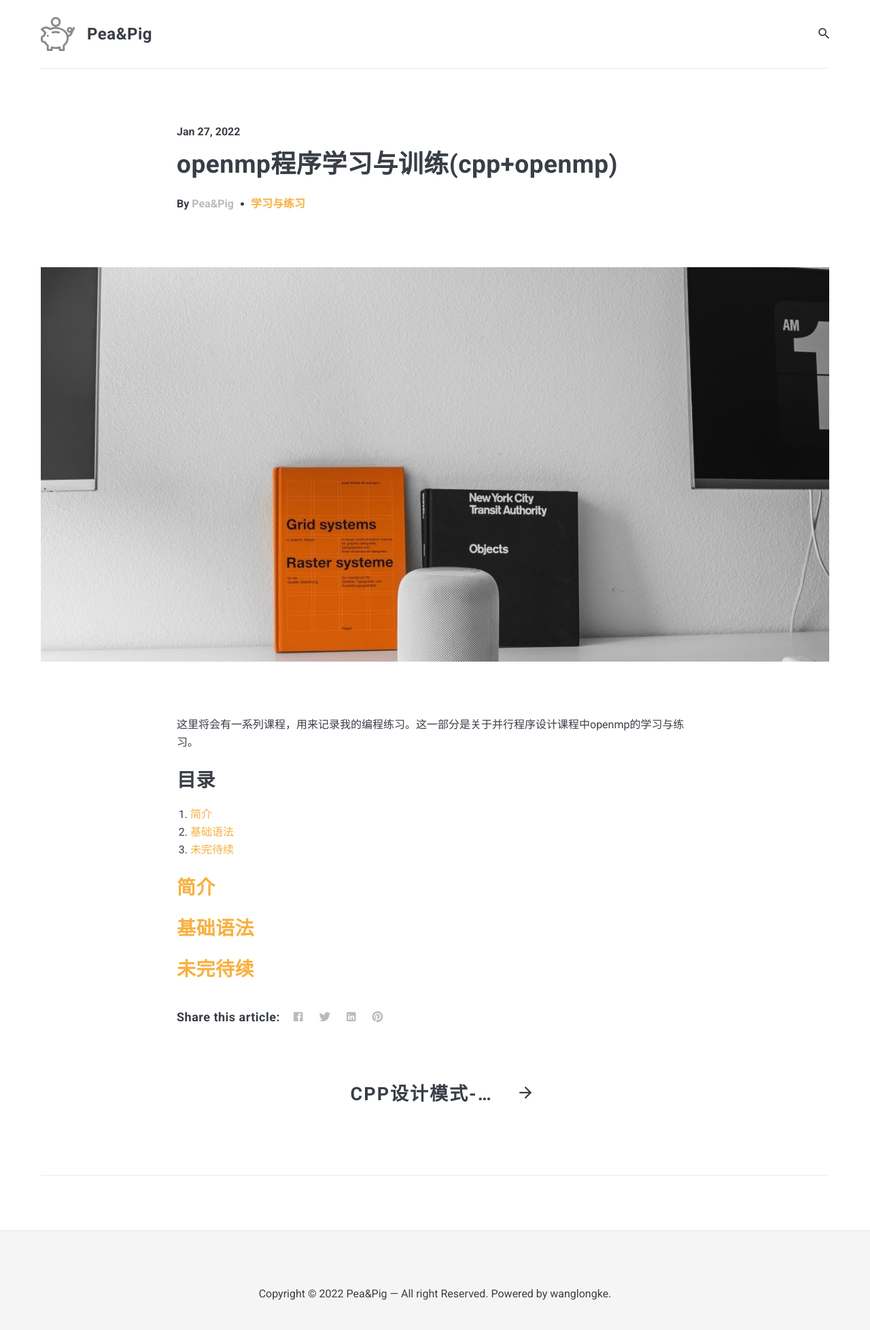
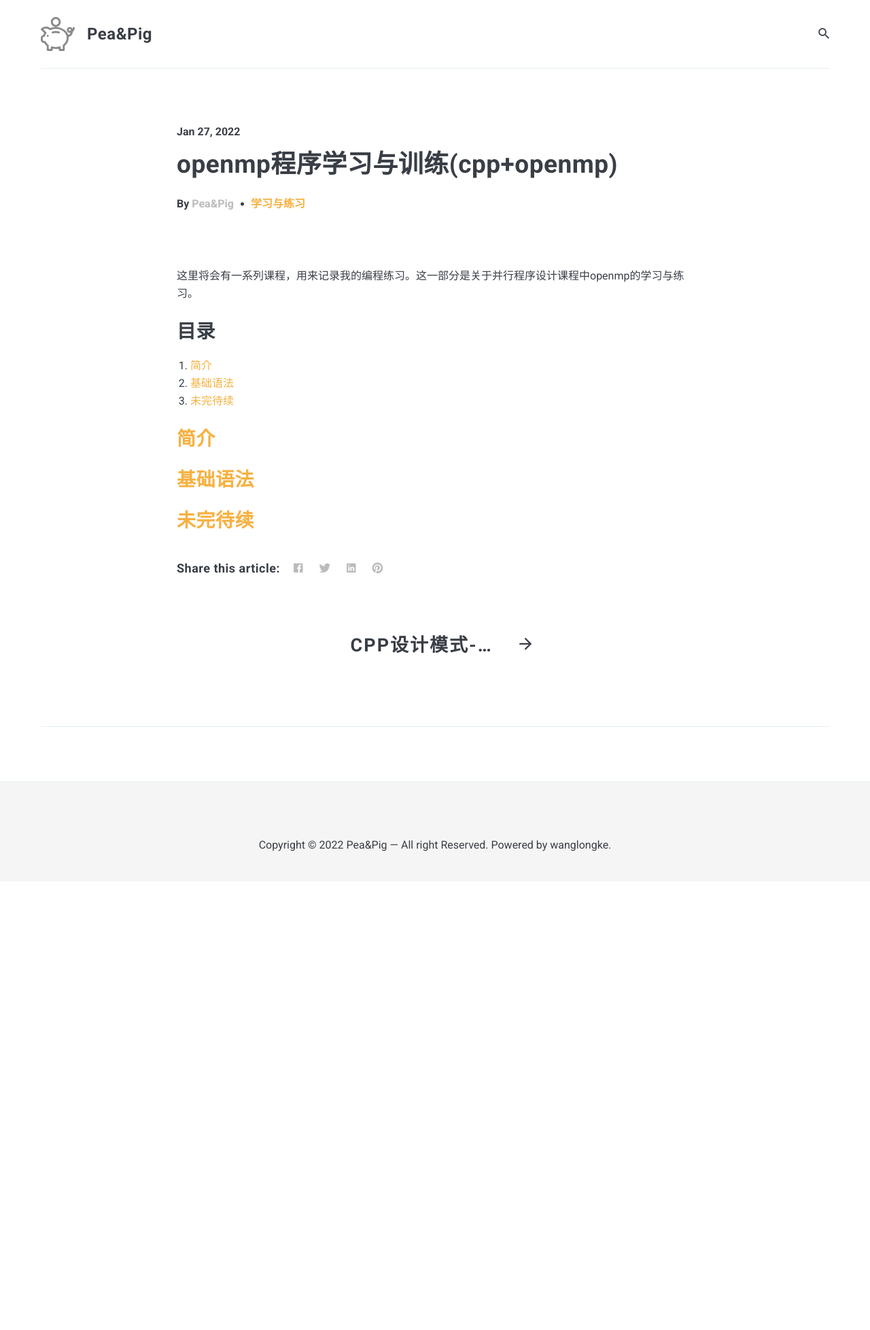
Before and after one commit to Wanglongke/wanglongke.github.io, a Jekyll site: the page built from _posts/2022-01-27-openmpLearning.markdown, in a window 1280 px wide. Shown: the whole page at 68% size. Built offline with Jekyll 4.4.1, drawn with Linux system fonts in a browser that asks for light colours; nearby versions of some CDN libraries; after the commit the page ends 1296 px from its top, so only the background shows below that.

Commit message:
"delete image"

```diff
--- a/_posts/2022-01-27-openmpLearning.markdown
+++ b/_posts/2022-01-27-openmpLearning.markdown
@@ -2,7 +2,6 @@
 layout: post
 title:  openmp程序学习与训练(cpp+openmp)
 date:   2022-01-27 17:00:00 +0300
-image:  02.jpg
 tags:   学习与练习
 description: 多线程并行工具的学习与练习
 ---
--- a/_posts/2022-02-02-cppSingleton.markdown
+++ b/_posts/2022-02-02-cppSingleton.markdown
@@ -2,7 +2,6 @@
 layout: post
 title:  cpp设计模式-单例模式
 date:   2022-02-02 18:05:55 +0300
-image:  10.jpg
 tags:   设计模式
 description: 单例设计模式的两种实现方式
 ---
```
